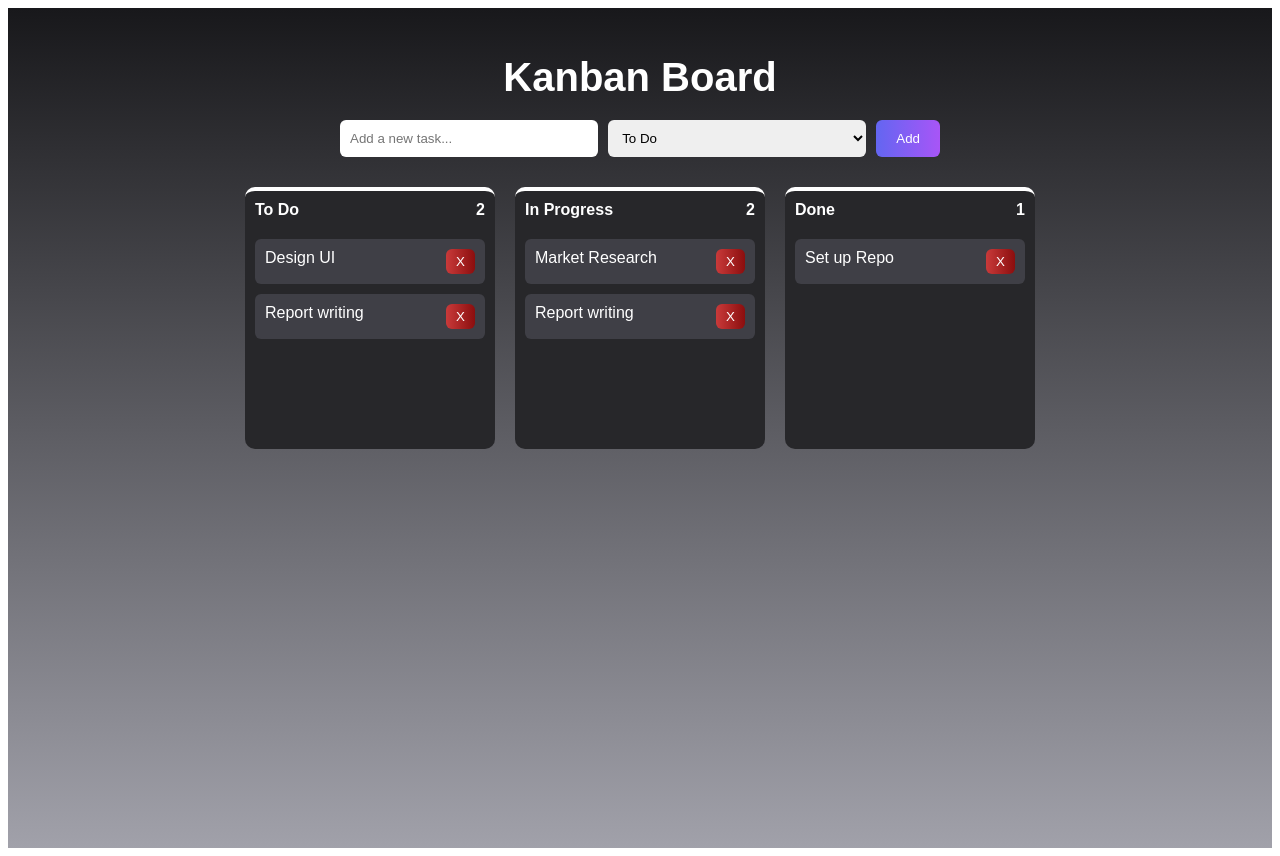
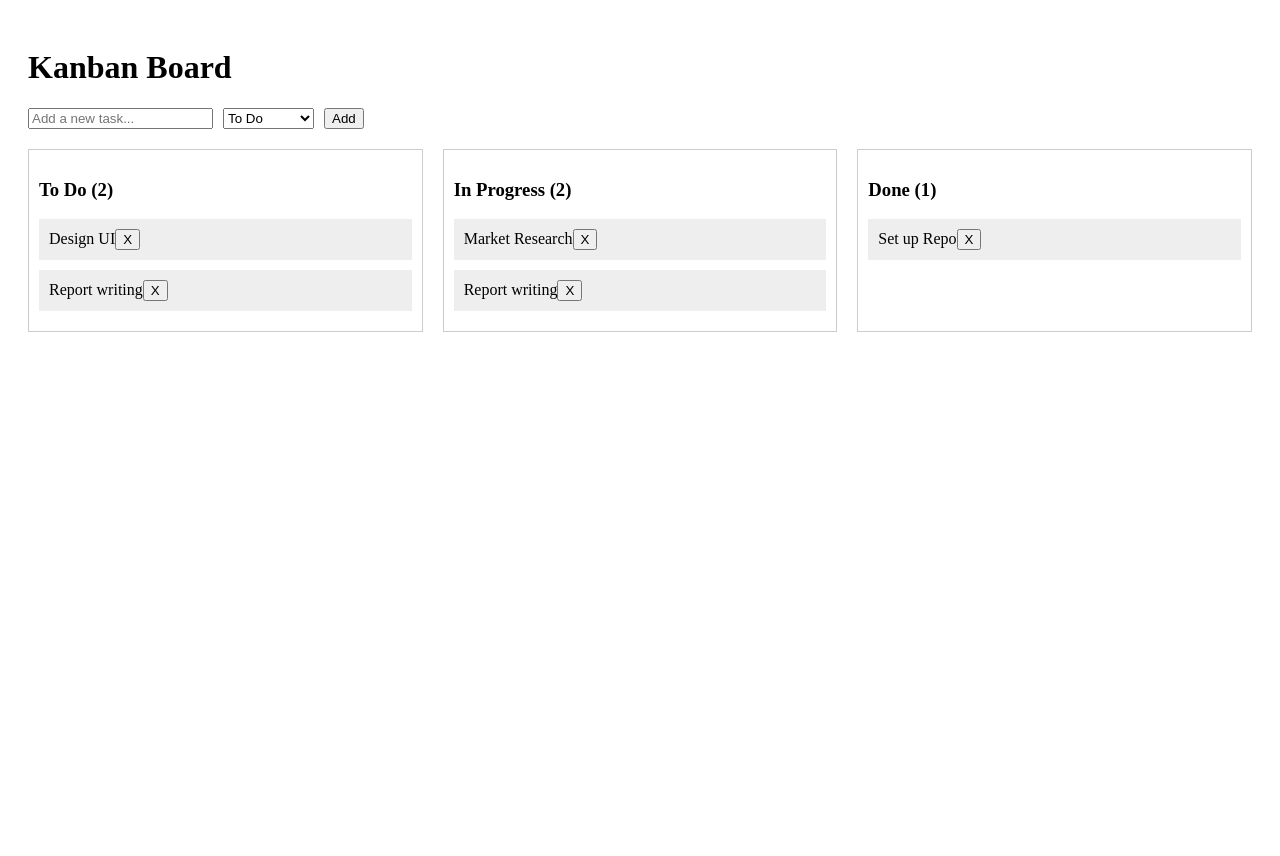
Before and after one commit to sufster/flowbit, a React (Vite) app: page / in a window 1280 px wide. After the commit the page ends 800 px from the top, so only its background shows below. Built offline with nearby package versions, Linux system fonts and the light colour scheme.

Commit message:
Update App.tsx

```diff
--- a/src/App.tsx
+++ b/src/App.tsx
@@ -1,7 +1,20 @@
-import { useState } from "react";
+import { useState, useEffect } from "react";
 
-function App() {
-  const [columns, setColumns] = useState({
+// ✅ Types
+type Task = {
+  id: string;
+  content: string;
+};
+
+type Column = {
+  name: string;
+  items: Task[];
+};
+
+type ColumnsType = Record<string, Column>;
+
+export default function App() {
+  const [columns, setColumns] = useState<ColumnsType>({
     todo: {
       name: "To Do",
       items: [
@@ -23,13 +36,29 @@ function App() {
   });
 
   const [newTask, setNewTask] = useState("");
-  const [activeColumn, setActiveColumn] = useState("todo");
-  const [draggedItem, setDraggedItem] = useState<any>(null);
+  const [activeColumn, setActiveColumn] = useState<keyof ColumnsType>("todo");
+
+  const [draggedItem, setDraggedItem] = useState<{
+    columnId: keyof ColumnsType;
+    item: Task;
+  } | null>(null);
+
+  // ✅ Load from localStorage
+  useEffect(() => {
+    const saved = localStorage.getItem("kanban");
+    if (saved) setColumns(JSON.parse(saved));
+  }, []);
+
+  // ✅ Save to localStorage
+  useEffect(() => {
+    localStorage.setItem("kanban", JSON.stringify(columns));
+  }, [columns]);
 
   const addNewTask = () => {
     if (newTask.trim() === "") return;
 
     const updated = { ...columns };
+
     updated[activeColumn].items.push({
       id: Date.now().toString(),
       content: newTask
@@ -39,23 +68,31 @@ function App() {
     setNewTask("");
   };
 
-  const removeTask = (columnId: string, taskId: string) => {
+  const removeTask = (columnId: keyof ColumnsType, taskId: string) => {
     const updated = { ...columns };
+
     updated[columnId].items = updated[columnId].items.filter(
-      (item) => item.id !== taskId
+      (item: Task) => item.id !== taskId
     );
+
     setColumns(updated);
   };
 
-  const handleDragStart = (columnId: string, item: any) => {
+  const handleDragStart = (
+    columnId: keyof ColumnsType,
+    item: Task
+  ) => {
     setDraggedItem({ columnId, item });
   };
 
-  const handleDragOver = (e: any) => {
+  const handleDragOver = (e: React.DragEvent<HTMLDivElement>) => {
     e.preventDefault();
   };
 
-  const handleDrop = (e: any, columnId: string) => {
+  const handleDrop = (
+    e: React.DragEvent<HTMLDivElement>,
+    columnId: keyof ColumnsType
+  ) => {
     e.preventDefault();
     if (!draggedItem) return;
 
@@ -73,27 +110,12 @@ function App() {
     setDraggedItem(null);
   };
 
-  const columnStyles: any = {
-    todo: {
-      header: "bg-gradient-to-r from-green-600 to-green-400",
-      border: "border-green-400"
-    },
-    inProgress: {
-      header: "bg-gradient-to-r from-orange-600 to-orange-400",
-      border: "border-orange-400"
-    },
-    done: {
-      header: "bg-gradient-to-r from-violet-600 to-violet-400",
-      border: "border-violet-400"
-    }
-  };
-
   return (
-    <div className="app-container">
-      <h1 className="title">Kanban Board</h1>
+    <div style={{ padding: 20 }}>
+      <h1>Kanban Board</h1>
 
       {/* Add Task */}
-      <div className="task-bar">
+      <div style={{ display: "flex", gap: 10, marginBottom: 20 }}>
         <input
           value={newTask}
           onChange={(e) => setNewTask(e.target.value)}
@@ -103,7 +125,9 @@ function App() {
 
         <select
           value={activeColumn}
-          onChange={(e) => setActiveColumn(e.target.value)}
+          onChange={(e) =>
+            setActiveColumn(e.target.value as keyof ColumnsType)
+          }
         >
           {Object.entries(columns).map(([id, col]) => (
             <option key={id} value={id}>
@@ -115,40 +139,57 @@ function App() {
         <button onClick={addNewTask}>Add</button>
       </div>
 
-      {/* Columns */}
-      <div className="board">
+      {/* Board */}
+      <div style={{ display: "flex", gap: 20 }}>
         {Object.entries(columns).map(([columnId, column]) => (
           <div
             key={columnId}
-            className={`column ${columnStyles[columnId].border}`}
             onDragOver={handleDragOver}
-            onDrop={(e) => handleDrop(e, columnId)}
+            onDrop={(e) =>
+              handleDrop(e, columnId as keyof ColumnsType)
+            }
+            style={{
+              flex: 1,
+              border: "1px solid #ccc",
+              padding: 10
+            }}
           >
-            <div className={`column-header ${columnStyles[columnId].header}`}>
-              {column.name}
-              <span>{column.items.length}</span>
-            </div>
+            <h3>
+              {column.name} ({column.items.length})
+            </h3>
 
-            <div className="column-body">
-              {column.items.map((item) => (
+            {column.items.map((item: Task) => (
               <div
                 key={item.id}
-                  className="task"
                 draggable
-                  onDragStart={() => handleDragStart(columnId, item)}
+                onDragStart={() =>
+                  handleDragStart(
+                    columnId as keyof ColumnsType,
+                    item
+                  )
+                }
+                style={{
+                  background: "#eee",
+                  padding: 10,
+                  marginBottom: 10
+                }}
               >
                 {item.content}
-                  <button onClick={() => removeTask(columnId, item.id)} className="close">
+                <button
+                  onClick={() =>
+                    removeTask(
+                      columnId as keyof ColumnsType,
+                      item.id
+                    )
+                  }
+                >
                   X
                 </button>
               </div>
             ))}
-            </div>
           </div>
         ))}
       </div>
     </div>
   );
 }
-
-export default App;
```
Lines whose indentation alone changed are shown as unchanged.
